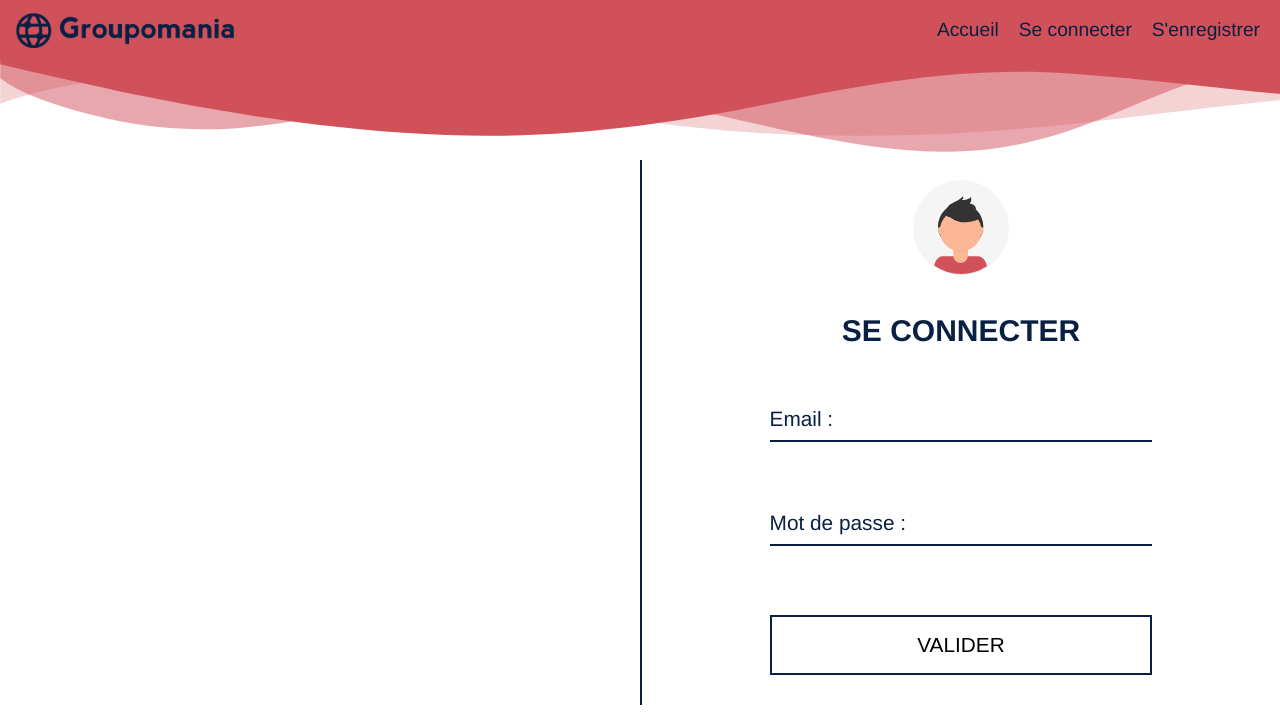
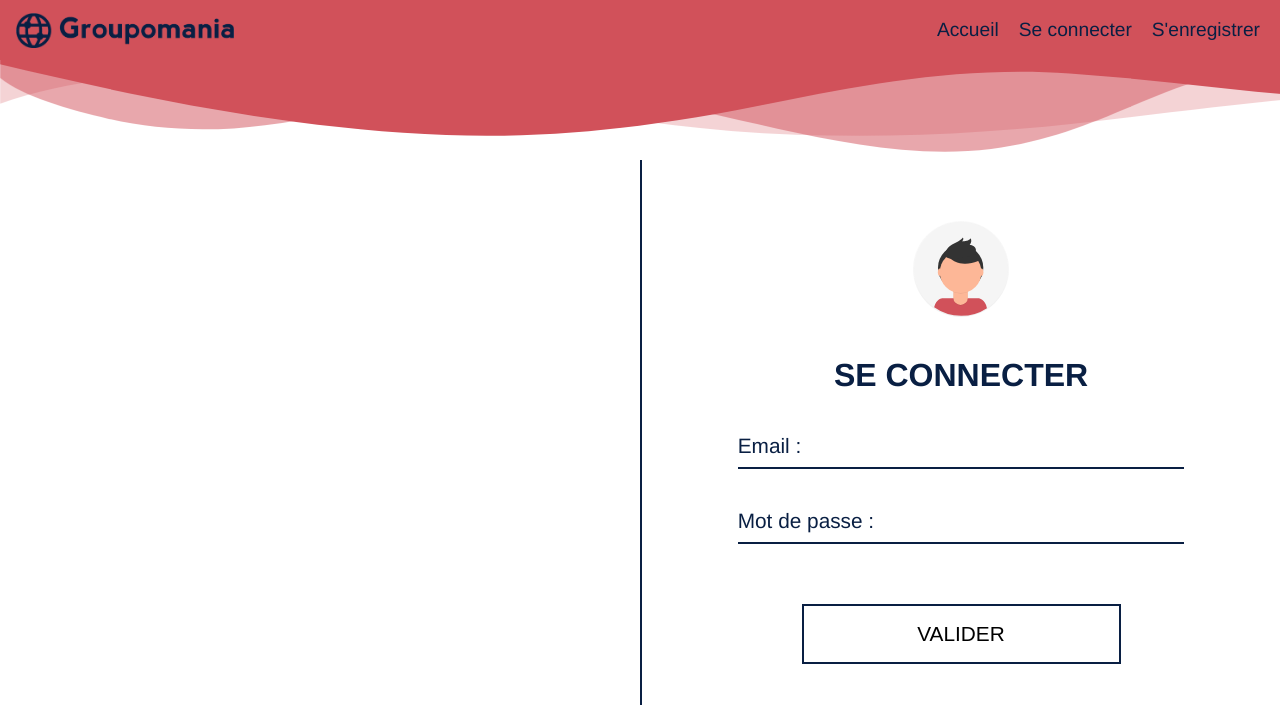
Before and after one commit to Dutdut77/GRANDMAIRENicolas_7_14042021, a Vue app in the folder groupomania/: page /login in a window 1280 px wide. Shown: the top 714 px of the page. Built offline with nearby package versions, Linux system fonts and the light colour scheme.

Commit message:
ajustement Login

```diff
--- a/groupomania/src/views/Login.vue
+++ b/groupomania/src/views/Login.vue
@@ -24,7 +24,12 @@
       </svg>
     </div>
     <div class="content">
-      <img src="../assets/profil.svg" class="profil" />
+
+      <div class="signup">
+        <img src="../assets/profil.svg" class="profil" />
+        <div class="profil--titre">Pas encore inscrit ? Par ici </div>
+      </div>
+
 
       <div class="login">
         <img src="../assets/avatar.svg" class="avatar" />
@@ -142,20 +147,31 @@ $gray: #091f43;
   width: 100%;
   height: calc(100vh - 255px);
 }
-.profil {
-  margin: auto;
-  width: 30%;
-  display: none;
+.signup{
+  width: 50%;
+  display: flex;
+  flex-direction: column;
+   display: none;
   @media (min-width: 768px) {
     display: block;
     animation-name: fade-in;
     animation-duration: 3s;
   }
 }
+.profil {
+   margin: auto;
+   width: 70%;
+   margin-bottom: 40px;
+
+  &--titre {
+    font-size: 1.3rem;
+    color: $primary;
+  }
+}
 
 .login {
   display: flex;
-  flex-wrap: wrap;
+ flex-direction: column;
   justify-content: center;
   align-items: center;
   width: 100%;
@@ -169,15 +185,20 @@ $gray: #091f43;
 }
 .avatar {
   width: 25%;
+  margin: 30px;
         @media (min-width: 768px) {
     width: 15%;
   }
 }
 .titre {
   width: 100%;
+   margin: 10px;
   h1 {
-    font-size: 30px;
+    font-size: 1.3rem;
     color: $primary;
+            @media (min-width: 768px) {
+    font-size: 2rem;
+  }
   }
 }
 
@@ -186,8 +207,8 @@ $gray: #091f43;
 .form__group {
   position: relative;
   padding: 15px 0 0;
-  margin: 0px 20% 10px 20%;
-  width: 100%;
+  margin: 10px 20% 10px 20%;
+  width: 70%;
 }
 
 .form__field {
@@ -208,10 +229,12 @@ $gray: #091f43;
   }
 
   &:placeholder-shown ~ .form__label {
-    font-size: 1.3rem;
+    font-size: 1.1rem;
     cursor: text;
     top: 20px;
-
+                @media (min-width: 768px) {
+    font-size: 1.3rem;
+  }
   }
 }
 
@@ -243,9 +266,9 @@ $gray: #091f43;
 
 .custom-btn {
   color : $primary;
-  width: 100%;
+  width: 50%;
   height: 60px;
-  margin: 20px 20% 10px 20%;
+  margin: 50px 20% 10px 20%;
   padding: 10px 25px;
   border: 2px solid $primary;
   font-size: 1.3rem;
```
